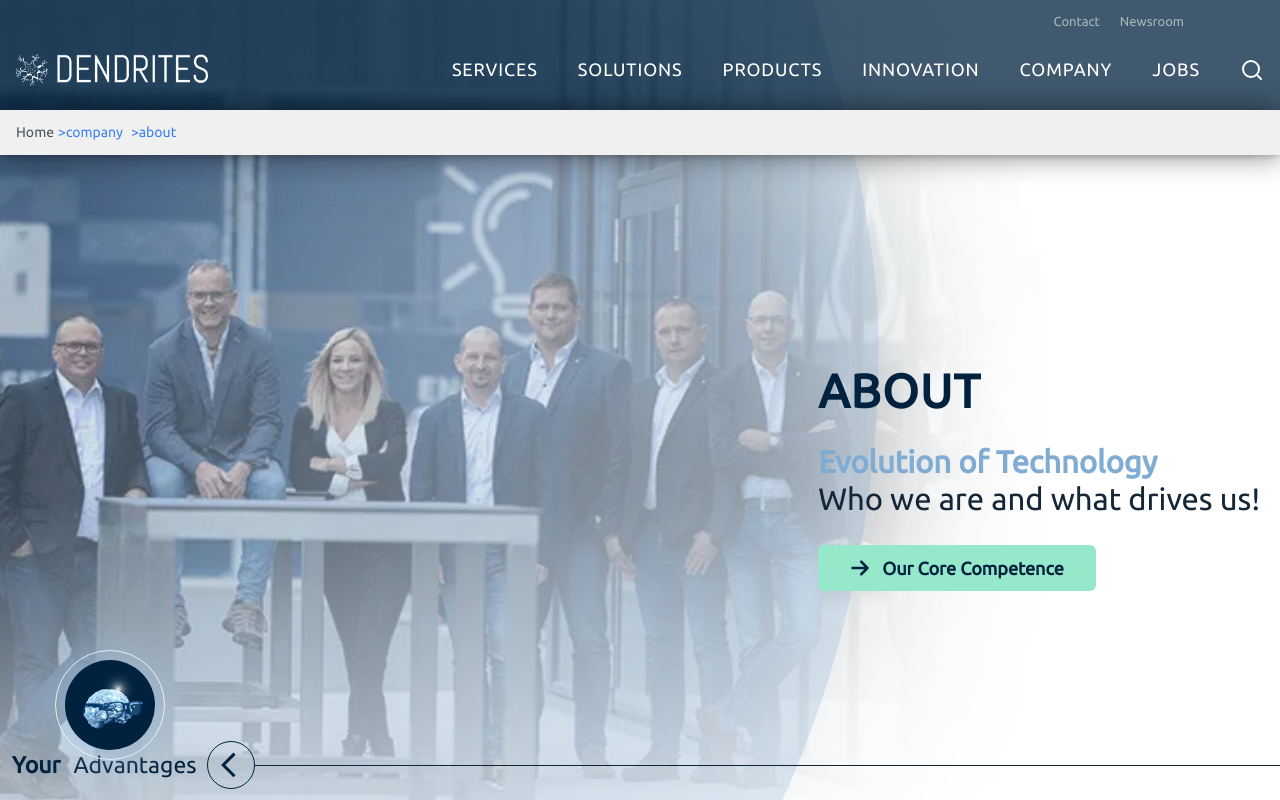
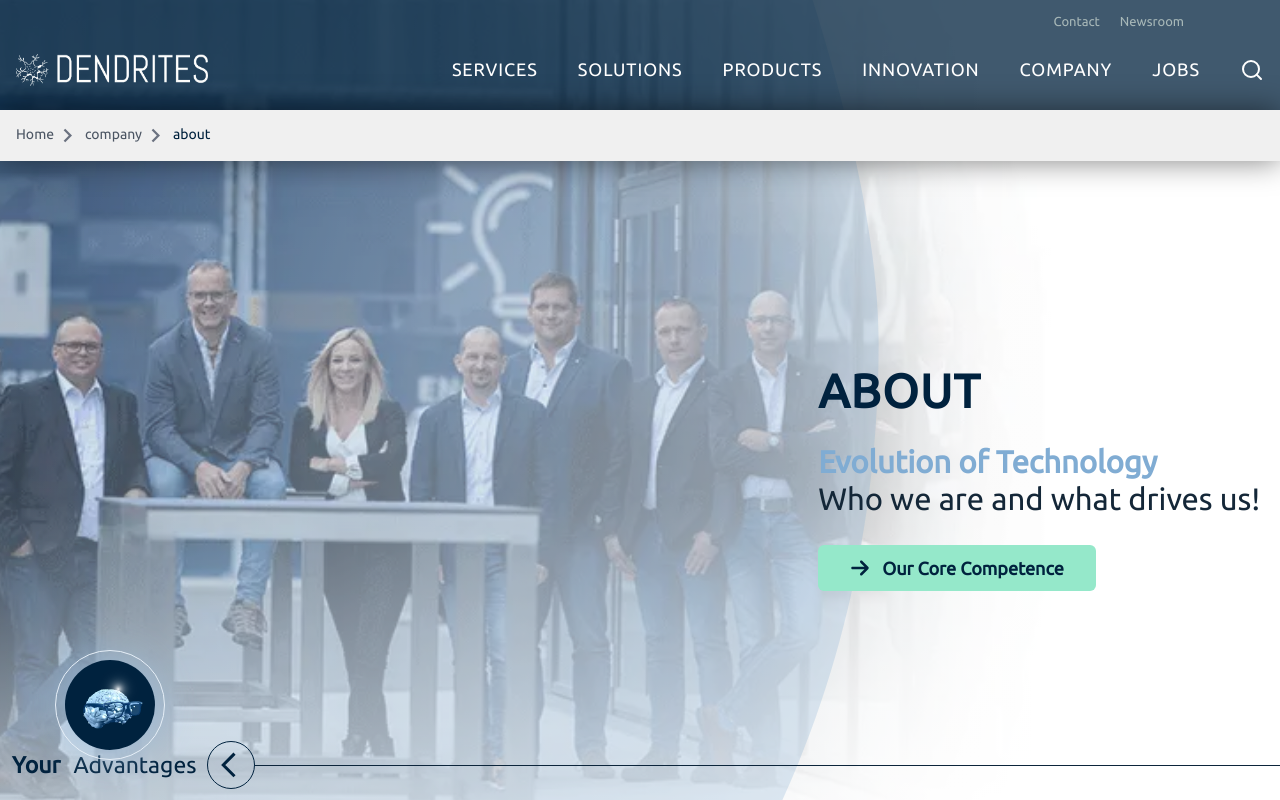
Before and after one commit to srushti-4151/Dendrites, a React (Create React App) app: page /company/about in a window 1280 px wide. Shown: the top 800 px of the page. Built offline with nearby package versions, Linux system fonts and the light colour scheme.

Commit message:
about page11

```diff
--- a/src/components/Breadcrumb.jsx
+++ b/src/components/Breadcrumb.jsx
@@ -1,5 +1,6 @@
 import React, { useEffect, useState } from "react";
-import { Link, useLocation } from "react-router-dom";
+import { NavLink, useLocation } from "react-router-dom";
+import { MdOutlineKeyboardArrowRight } from "react-icons/md";
 
 const Breadcrumb = () => {
   const [topValue, setTopValue] = useState(110);
@@ -37,7 +38,7 @@ const Breadcrumb = () => {
 
   return paths.length > 0 ? (
     <div
-      className="text-[14px] w-full h-auto bg-[#F0F0F0] shadow-md fixed z-50"
+      className="text-[14px] w-full h-auto bg-[#F0F0F0] fixed shadow-[0_0_30px_rgba(0,0,0,0.5)] z-50"
       // style={{
       //   top: window.innerWidth >= 1024 ? topValue : 70,
       // }}
@@ -50,19 +51,42 @@ const Breadcrumb = () => {
             : 73, // Small screen default
       }}
     >
-      <div className="relative w-full h-auto py-3 px-4 text-left bg-[#F0F0F0] shadow-[0_0_30px_rgba(0,0,0,0.5)] z-50">
-        <Link to="/" className="font-medium text-gray-600 hover:text-blue-500">
+      {/* <div className="relative mx-auto max-w-[1410px] w-full h-auto py-3 px-4 text-left bg-[#F0F0F0]">
+        <Link to="/" className="font-medium text-gray-600">
           Home
         </Link>
         {paths.map((path, index) => (
           <span key={index} className="px-1 z-50">
             <Link
               to={`/${paths.slice(0, index + 1).join("/")}`}
-              className="text-blue-500 z-50"
+              className="z-50"
             >
-              {">"}
+              <MdOutlineKeyboardArrowRight size={20} className="inline-block" />
               {path.replace("-", " ")}
             </Link>
+          </span>
+        ))}
+      </div> */}
+      <div className="relative mx-auto max-w-[1410px] text-[14px] w-full h-auto py-3 px-4 text-left bg-[#F0F0F0]">
+        <NavLink to="/" className="font-medium text-gray-600">
+          Home
+        </NavLink>
+        {paths.map((path, index) => (
+          <span key={index} className="inline-block">
+            <MdOutlineKeyboardArrowRight
+              size={27}
+              className="inline-block text-gray-500 mr-1"
+            />
+            <NavLink
+              to={`/${paths.slice(0, index + 1).join("/")}`}
+              className={
+                index === paths.length - 1
+                  ? "text-[#00223E] font-medium"
+                  : "text-gray-600"
+              }
+            >
+              {path.replace("-", " ")}
+            </NavLink>
           </span>
         ))}
       </div>
--- a/src/views/Companypages/about/AbtProcess.jsx
+++ b/src/views/Companypages/about/AbtProcess.jsx
@@ -6,14 +6,14 @@ const AbtProcess = () => {
   return (
     <>
       <div className="bg-[#00223E] text-white overflow-hidden">
-        <div className="max-w-[1410px] w-full mx-auto lg:px-[15px] lg:py-[100px] py-[60px]">
+        <div className="max-w-[1410px] w-full mx-auto lg:px-[15px] lg:py-[100px] py-[60px] px-[15px]">
           {/* Header */}
           <div className="text-center py-2 px-1 md:px-2 md:py-2">
-            <h2 className="text-center text-white font-bold text-[24px] md:text-3xl lg:text-[40px] lg:py-5 lg:pb-5 uppercase">
+            <h2 className="text-center text-white font-bold text-[24px] md:text-3xl lg:text-[40px] lg:pb-5 uppercase">
               Projects in record time
             </h2>
             <div class="font-normal text-[18px] md:text-[22px] lg:text-[30px] text-center">
-              <p>
+              <p className="lg:pb-[45px] pb-[27px]">
                 Time to market: With ZETA's project management <br />
                 <strong>up to 50 % faster to market.</strong>
               </p>
@@ -21,7 +21,7 @@ const AbtProcess = () => {
           </div>
 
           {/* Project image */}
-          <div className="w-full h-full p-5">
+          <div className="w-full h-full">
             <img
               src={projimage}
               alt=""
@@ -30,7 +30,7 @@ const AbtProcess = () => {
           </div>
 
           {/* button  */}
-          <div className="w-full h-full mt-[20px] flex justify-center">
+          <div className="w-full h-full mt-[40px] flex justify-center">
             <Link
               to="#"
               className="group btn px-6 py-2 border-2 bg-[#96E8CA] border-[#96E8CA] text-[#00223E] rounded-md hover:bg-transparent hover:text-[#96E8CA] transition duration-300"
@@ -47,7 +47,7 @@ const AbtProcess = () => {
                   transform="translate(-7.875 -11.252)"
                 ></path>
               </svg>
-              <span>View all Phases!</span>
+              <span className="lg:text-[17px] text-[13px]">View all Phases!</span>
             </Link>
           </div>
         </div>
--- a/src/views/Companypages/about/OurExperts.jsx
+++ b/src/views/Companypages/about/OurExperts.jsx
@@ -74,7 +74,6 @@ const OurExperts = () => {
       designation: "Associate Director Business Line Customized Systems",
     },
   ];
-
   const prevArrow = (
     <button className="prev-arrow">
       <IoIosArrowBack
```
